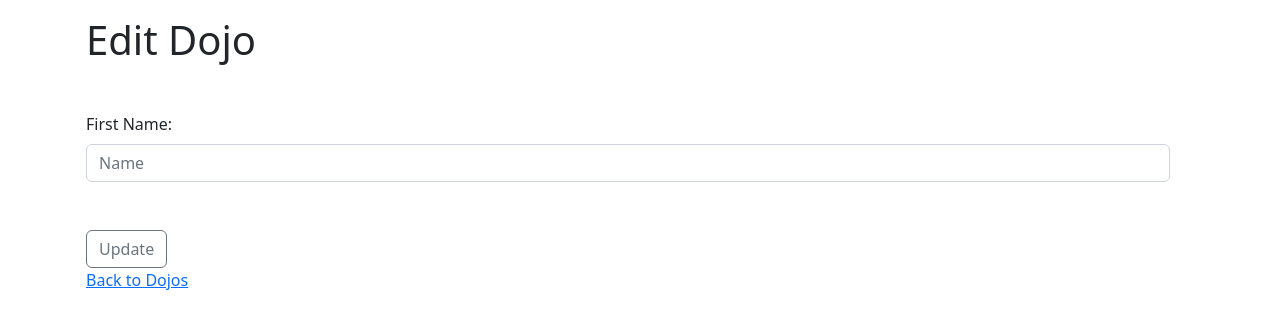
After one commit to rteet702/dojos-and-ninjas, a Flask app: template flask_app/templates/edit_dojo.html in a window 1280 px wide. The commit adds this page. Shown: the top 329 px of the page. Run offline with Flask 2, Linux system fonts and the light colour scheme; the template is opened without the code that fills it, so the values that code supplies are empty; some libraries are stand-ins or nearby versions.

Commit message:
part 2 finished

```diff
--- a/flask_app/models/dojos.py
+++ b/flask_app/models/dojos.py
@@ -32,6 +32,10 @@ class Dojo:
 
     @classmethod
     def add_dojo(cls, data):
-        print('adding dojo')
         query = "INSERT INTO dojos (name) VALUES (%(name)s);"
         connectToMySQL('d-and-n').query_db(query, data)
+
+    @classmethod
+    def edit_dojo(cls, data):
+        query = "UPDATE dojos SET name = %(name)s WHERE id = %(id)s;"
+        connectToMySQL('d-and-n').query_db(query, data)
--- /dev/null
+++ b/flask_app/templates/edit_dojo.html
@@ -0,0 +1,27 @@
+<!DOCTYPE html>
+<html lang="en">
+<head>
+    <meta charset="UTF-8">
+    <meta http-equiv="X-UA-Compatible" content="IE=edge">
+    <meta name="viewport" content="width=device-width, initial-scale=1.0">
+    <title>Document</title>
+    <link rel="stylesheet" href="{{ url_for('static', filename='css/bootstrap/bootstrap.css') }}">
+</head>
+<body>
+    <div class="container p-3">
+        <h1>Edit Dojo {{ dojo.id }}</h1>
+        <form action="/dojos/edit" method="post">
+            <div class="row my-5 w-100">
+                <div class="col">
+                    <input type="hidden" name="id" value="{{ dojo.id }}">
+                    <label for="name" class="form-label">First Name:</label>
+                    <input type="text" name="name" id="name" placeholder="Name" class="form-control" value="{{ dojo.name }}" required>
+                </div>
+
+            </div>
+            <input type="submit" value="Update" class="btn btn-outline-secondary">
+        </form>
+        <p><a href="/dojos">Back to Dojos</a></p>
+    </div>
+</body>
+</html>
```
Also changed, not shown: flask_app/controllers/dojos.py (+19 -0 lines), flask_app/controllers/ninjas.py (+3 -4 lines), flask_app/templates/dojo_info.html (+9 -1 lines).
